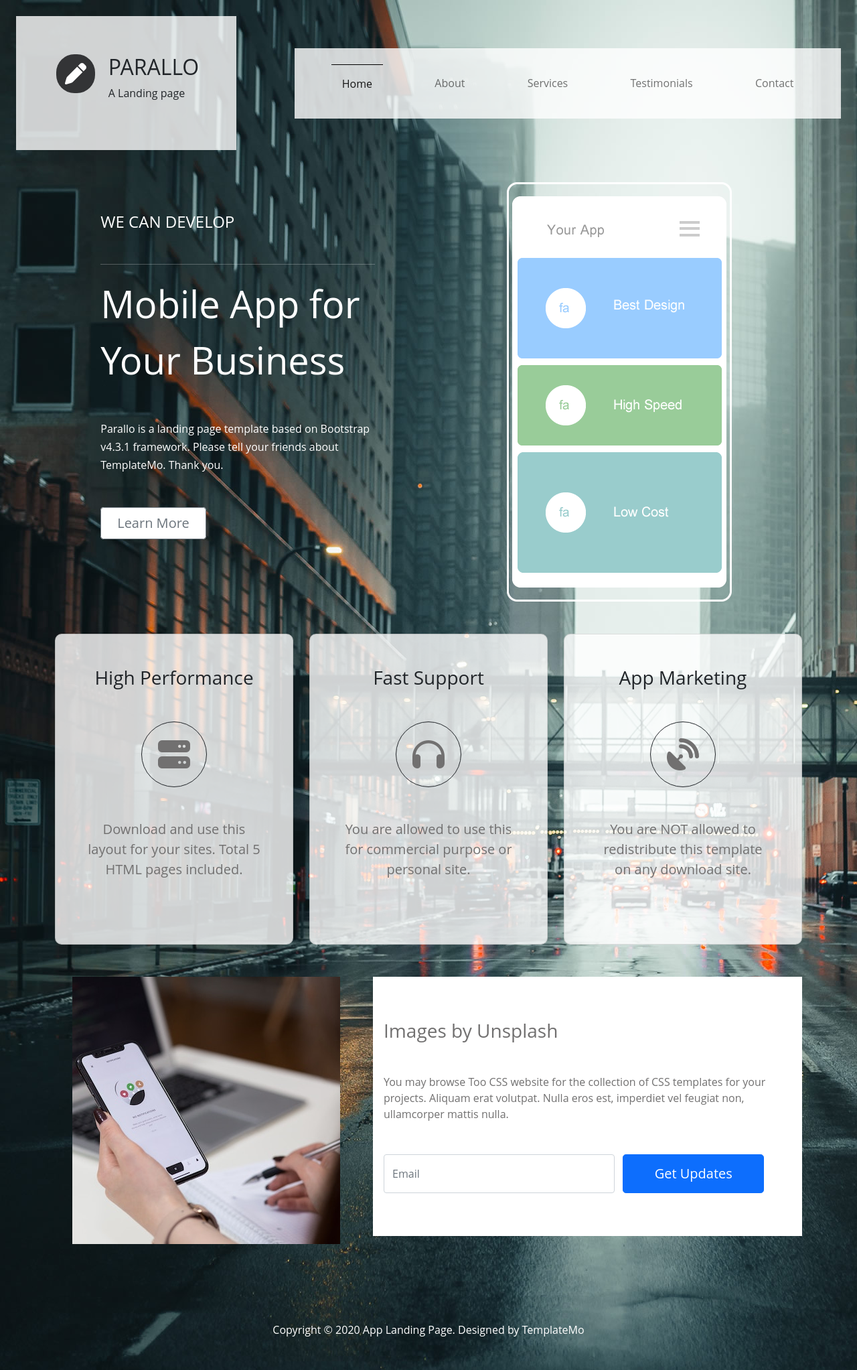
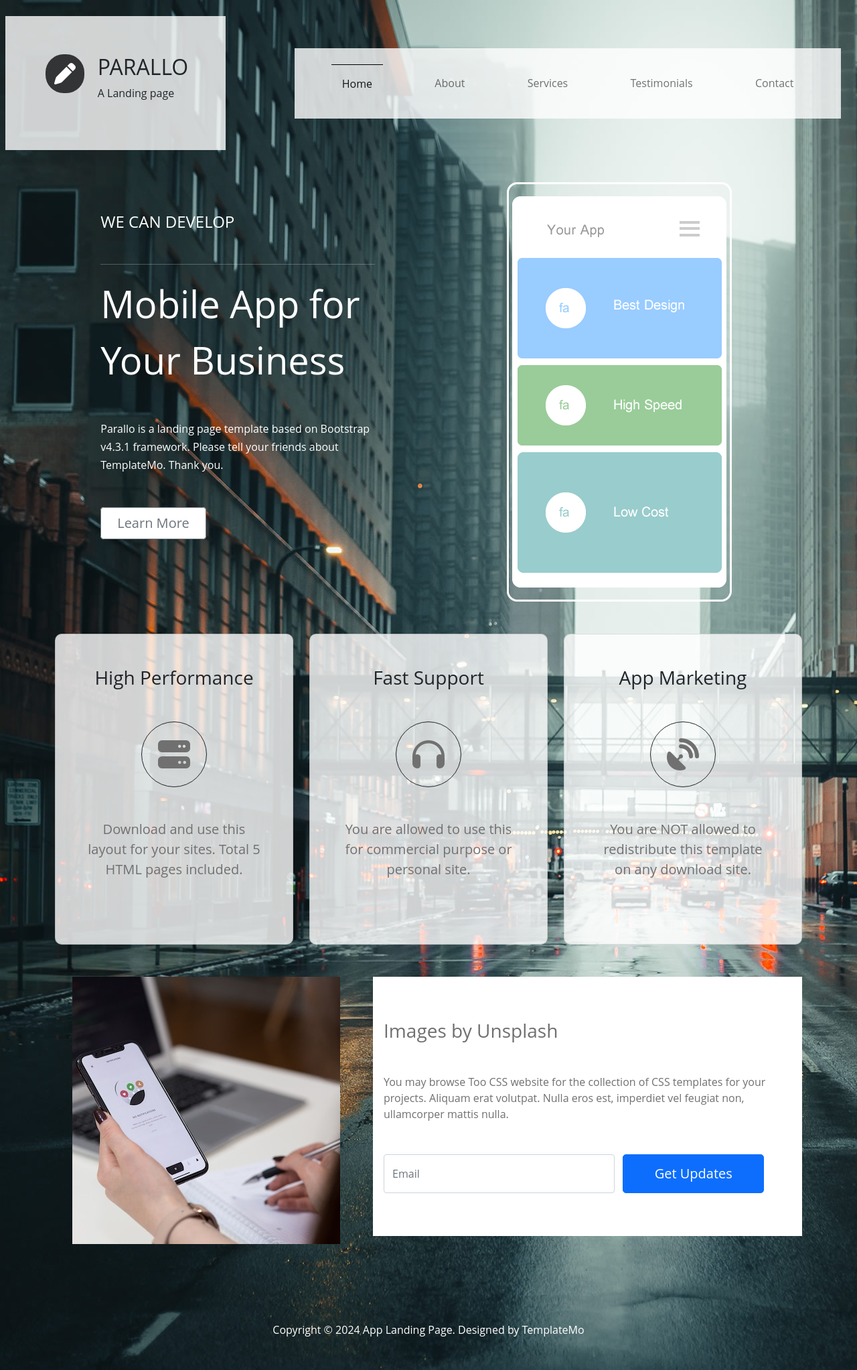
Before and after one commit to AakashGaur03/Landing-Page, a plain HTML site: page index.html in a window 1280 px wide. Shown: the whole page at 67% size. Drawn offline with nearby package versions, Linux system fonts and the light colour scheme.

Commit message:
Updated Footer

```diff
--- a/index.html
+++ b/index.html
@@ -12,7 +12,7 @@
 
     <nav>
         <div class="d-flex justify-content-between mt-4">
-            <div class="backgroundColor logodiv d-flex justify-content-center flex-wrap align-content-center ms-4">
+            <div class="backgroundColor logodiv d-flex justify-content-center flex-wrap align-content-center ms-2 me-2">
                 <div class="row">
                     <div class="d-flex">
                         <div class="col-md-4">
@@ -168,7 +168,7 @@
     </main>
     <footer>
         <div class="mb-5 custommargintop text-center text-white">
-            <p>Copyright © 2020 App Landing Page. Designed by TemplateMo</p>
+            <p>Copyright © 2024 App Landing Page. Designed by TemplateMo</p>
         </div>
     </footer>
     <script src="https://kit.fontawesome.com/0a08a693e0.js" crossorigin="anonymous"></script>
```
